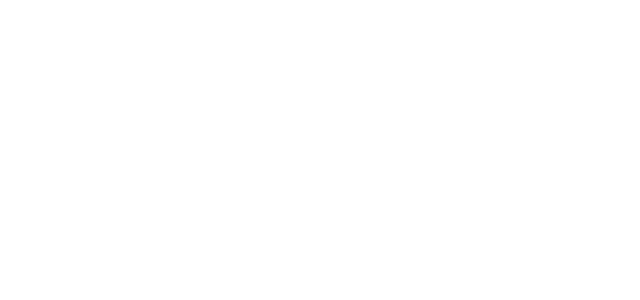
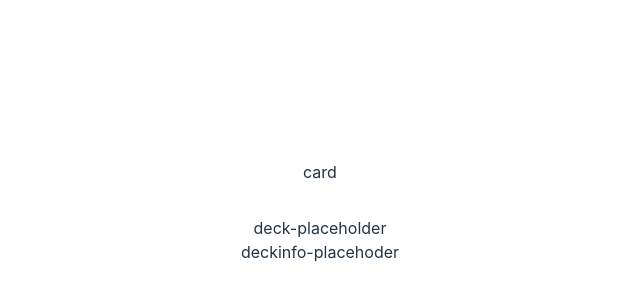
Before and after one commit to rudnaid/deckbuilder, a React (Vite) app in the folder client/: page / in a window 1280 px wide. Shown: the part 204-504 px from the top of the page, without its empty margins (320-960 px from the left). Built offline with nearby package versions, Linux system fonts and the light colour scheme.

Commit message:
expand placeholders

```diff
--- a/client/package.json
+++ b/client/package.json
@@ -12,6 +12,8 @@
   "dependencies": {
     "deckstrings": "^3.1.2",
     "react": "^18.3.1",
+    "react-dnd": "^16.0.1",
+    "react-dnd-html5-backend": "^16.0.1",
     "react-dom": "^18.3.1"
   },
   "devDependencies": {
--- a/client/src/App.jsx
+++ b/client/src/App.jsx
@@ -1,11 +1,14 @@
 import './App.css'
+import DeckBuilder from './components/DeckBuilder';
+import Navbar from './components/Navbar';
 
 function App() {
 
   return (
-    <>
-
-    </>
+      <div>
+        <DeckBuilder />
+        <Navbar />
+      </div>
   )
 }
 
--- a/client/src/components/CardDisplay.jsx
+++ b/client/src/components/CardDisplay.jsx
@@ -1,8 +1,10 @@
+import Card from './Card';
+
 function CardDisplay() {
   return (
     <>
       <div className="card-display">
-        <div>card-placeholder</div>
+        <Card />
       </div>
     </>
   )
--- a/client/src/components/Deck.jsx
+++ b/client/src/components/Deck.jsx
@@ -7,3 +7,5 @@
     </>
   )
 }
+
+export default Deck;
--- a/client/src/components/DeckBuilder.jsx
+++ b/client/src/components/DeckBuilder.jsx
@@ -1,8 +1,16 @@
+import CardDisplay from "./CardDisplay";
+import Stash from "./Stash";
+import Deck from "./Deck";
+import DeckInfo from "./DeckInfo";
+
 function DeckBuilder() {
   return (
     <>
       <div className="deck-builder">
-
+        <CardDisplay />
+        <Stash />
+        <Deck />
+        <DeckInfo />
       </div>
     </>
   )
--- a/client/src/components/DeckInfo.jsx
+++ b/client/src/components/DeckInfo.jsx
@@ -0,0 +1,9 @@
+function DeckInfo() {
+  return (
+    <div className="deckinfo">
+      <div>deckinfo-placehoder</div>
+    </div>
+  )
+}
+
+export default DeckInfo;
```
Also changed, not shown: 1 other file (tests, documents, lock files or other folders).
